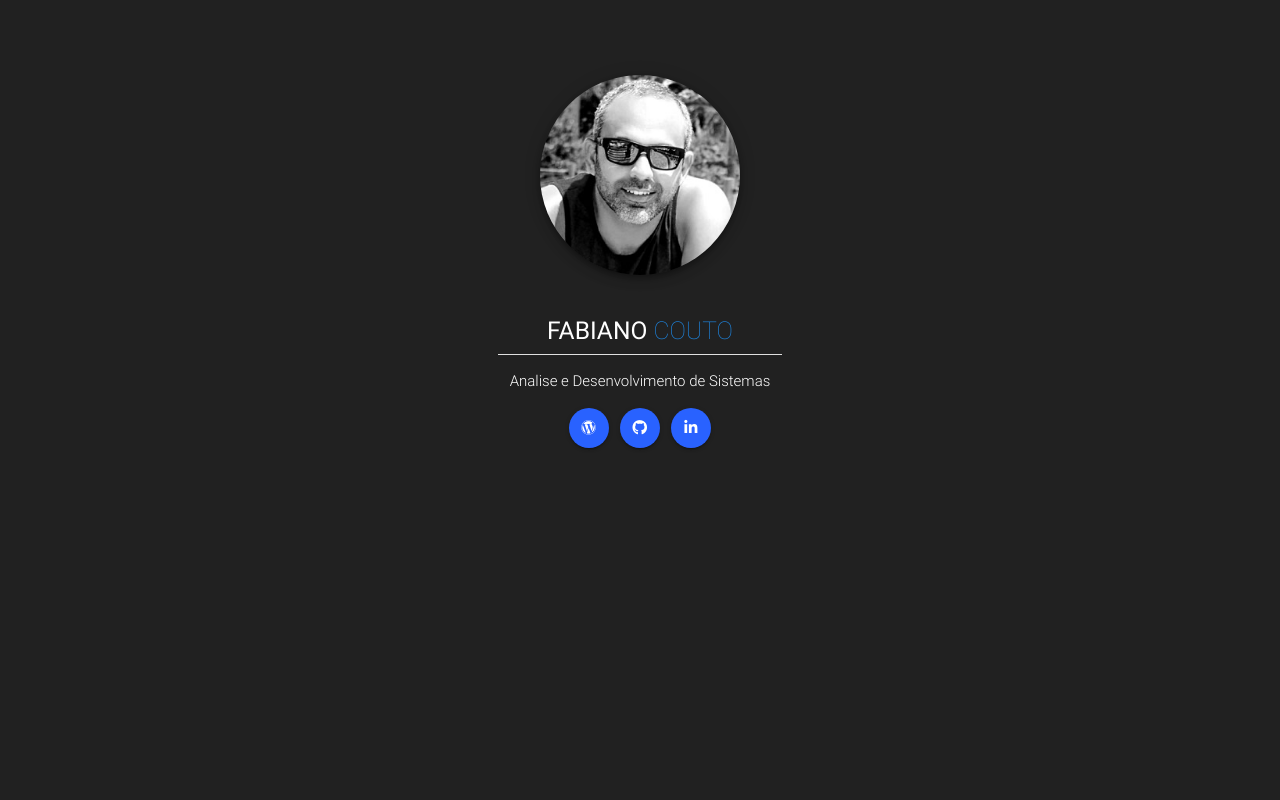
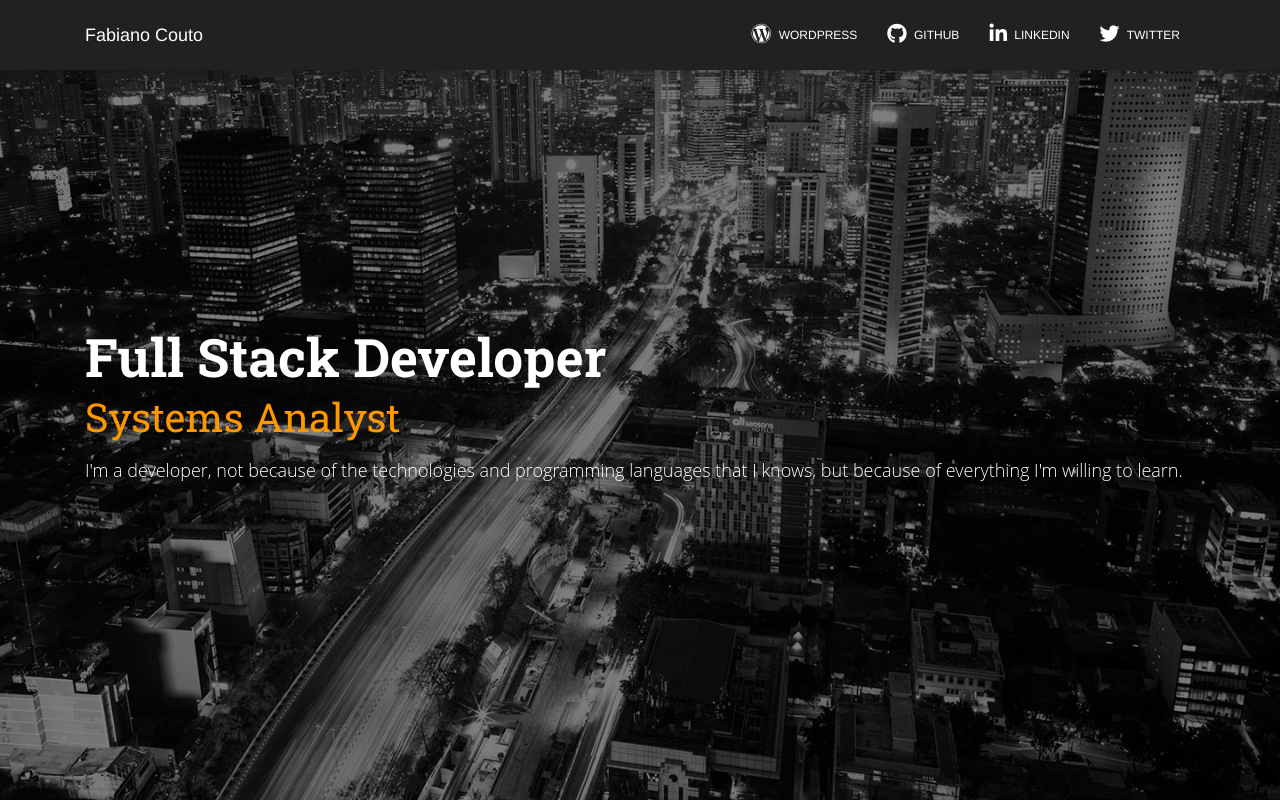
Before and after one commit to fabianocouto/fabianocouto.github.io, a plain HTML site: page index.html in a window 1280 px wide. Drawn offline with nearby package versions, Linux system fonts and the light colour scheme; files that its build step writes are made by us from their sources.

Commit message:
material

```diff
--- a/assets/css/style.css
+++ /dev/null
@@ -1,15 +0,0 @@
-body {
-	background-color: #212121; font-family: "Roboto", "Helvetica", "Arial", sans-serif; color: #fff;
-}
-.container {
-	margin-top: 60px;
-}
-.img-profile {
-	display: block; max-width: 200px !important; margin: 0 auto;
-}
-.text-logo {
-	text-transform: uppercase;
-}
-.text-logo > span {
-	color: #1E88E5; font-weight: 200;
-}
--- a/index.html
+++ b/index.html
@@ -5,46 +5,72 @@
 	<link rel="apple-touch-icon" sizes="76x76" href="material/assets/img/apple-icon.png">
 	<link rel="icon" type="image/png" href="material/assets/img/favicon.png">
 	<meta http-equiv="X-UA-Compatible" content="IE=edge,chrome=1" />
-	<title>Fabiano Couto - Analise e Desenvolvimento de Sistemas</title>
+	<title>Fabiano Couto - Full Stack Developer / Systems Analyst</title>
 	<meta content='width=device-width, initial-scale=1.0, maximum-scale=1.0, user-scalable=0' name='viewport' />
 	<meta name="theme-color" content="#000000" />
     <meta name="mobile-web-app-capable" content="yes" />
-	<link rel="stylesheet" href="https://fonts.googleapis.com/icon?family=Material+Icons" />
-    <link rel="stylesheet" href="https://fonts.googleapis.com/css?family=Roboto:300,400,500,700" />
+	<link rel="stylesheet" href="https://fonts.googleapis.com/css?family=Roboto:300,400,500,700|Roboto+Slab:400,700|Material+Icons" />
 	<link rel="stylesheet" href="https://maxcdn.bootstrapcdn.com/font-awesome/latest/css/font-awesome.min.css" />
- 	<link rel="stylesheet" href="https://cdnjs.cloudflare.com/ajax/libs/materialize/0.100.2/css/materialize.min.css">
- 	<link rel="stylesheet" href="https://cdnjs.cloudflare.com/ajax/libs/animate.css/3.5.2/animate.min.css">
+ 	<link rel="stylesheet" href="assets/css/material-kit.min.css">
  	<link rel="stylesheet" href="assets/css/style.css">
 </head>
 <body>
-<div class="container fadeInDown animate">
-	<div class="row">
-      <div class="col s12 m4 offset-m4">
-      	<div class="section center">
-      		<img src="assets/img/profile.jpg" class="img-profile circle responsive-img z-depth-3">
-      	</div>
-      	<div class="section center">
-	      	<h5 class="text-logo">Fabiano <span>Couto</span></h5>
-	      	<div class="divider"></div>
-	      	<p class="light">Analise e Desenvolvimento de Sistemas</p>
-	      	<p>
-	      		<a href="http://www.fabianocouto.com.br/blog" target="_blank" class="btn btn-floating blue accent-4" title="Blog">
-	      			<span class="fa fa-wordpress"></span>
-	      		</a>
-	      		&nbsp;
-	      		<a href="https://github.com/fabianocouto" target="_blank" class="btn btn-floating blue accent-4" title="Github">
-	      			<span class="fa fa-github"></span>
-	      		</a>
-	      		&nbsp;
-	      		<a href="https://www.linkedin.com/in/fabianoclima/" target="_blank" class="btn btn-floating blue accent-4" title="LinkdIn">
-	      			<span class="fa fa-linkedin"></span>
-	      		</a>
-	      	</p>
-	    </div>
-      </div>
+<nav class="navbar fixed-top navbar-inverse navbar-expand-lg bg-dark" role="navigation-demo">
+    <div class="container">
+        <div class="navbar-translate">
+            <a class="navbar-brand" href="#">Fabiano Couto</a>
+            <button class="navbar-toggler" type="button" data-toggle="collapse" data-target="#menu" aria-expanded="false" aria-label="Toggle navigation">
+                <span class="navbar-toggler-icon"></span>
+                <span class="navbar-toggler-icon"></span>
+                <span class="navbar-toggler-icon"></span>
+            </button>
+        </div>
+        <div class="collapse navbar-collapse" id="menu">
+            <ul class="navbar-nav ml-auto">
+                <li class="nav-item">
+                    <a href="http://www.fabianocouto.com.br/blog" target="_blank" class="nav-link">
+                        <i class="fa fa-wordpress"></i> Wordpress
+                    </a>
+                </li>
+                <li class="nav-item">
+                    <a href="https://github.com/fabianocouto" target="_blank" class="nav-link">
+                        <i class="fa fa-github"></i> Github
+                    </a>
+                </li>
+                <li class="nav-item">
+                    <a href="https://www.linkedin.com/in/fabianocoutol" target="_blank" class="nav-link">
+                        <i class="fa fa-linkedin"></i> Linkedin
+                    </a>
+                </li>
+                <li class="nav-item">
+                    <a href="https://twitter.com/fabianocoutol" target="_blank" class="nav-link">
+                        <i class="fa fa-twitter"></i> Twitter
+                    </a>
+                </li>
+            </ul>
+        </div>
+    </div>
+</nav>
+<div class="page-header header-filter" data-parallax="true" style="background-image: url('assets/img/city.jpg'); transform: translate3d(0px, 0px, 0px);">
+	<div class="container">
+        <div class="row">
+            <div class="col-md-12">
+                <h1 class="title">
+                	Full Stack Developer
+                	<small class="d-block text-warning">
+                		Systems Analyst
+                	</small>
+               </h1>
+                <h4>
+                	I'm a developer, not because of the technologies and programming languages that I knows, but because of everything I'm willing to learn.
+                </h4>
+            </div>
+        </div>
     </div>
 </div>
-<script src="https://code.jquery.com/jquery-3.2.1.min.js" integrity="sha256-hwg4gsxgFZhOsEEamdOYGBf13FyQuiTwlAQgxVSNgt4=" crossorigin="anonymous"></script>
-<script src="https://cdnjs.cloudflare.com/ajax/libs/materialize/0.100.2/js/materialize.min.js"></script>
+<script src="https://code.jquery.com/jquery-3.3.1.slim.min.js" integrity="sha384-q8i/X+965DzO0rT7abK41JStQIAqVgRVzpbzo5smXKp4YfRvH+8abtTE1Pi6jizo" crossorigin="anonymous"></script>
+<script src="https://cdnjs.cloudflare.com/ajax/libs/popper.js/1.14.0/umd/popper.min.js" integrity="sha384-cs/chFZiN24E4KMATLdqdvsezGxaGsi4hLGOzlXwp5UZB1LY//20VyM2taTB4QvJ" crossorigin="anonymous"></script>
+<script src="https://stackpath.bootstrapcdn.com/bootstrap/4.1.0/js/bootstrap.min.js" integrity="sha384-uefMccjFJAIv6A+rW+L4AHf99KvxDjWSu1z9VI8SKNVmz4sk7buKt/6v9KI65qnm" crossorigin="anonymous"></script>
+<script src="assets/js/material-kit.min.js"></script>
 </body>
 </html>
```
Also changed, not shown: assets/css/material-kit.min.css (added), assets/img/city.jpg (added), assets/js/material-kit.min.js (added).
